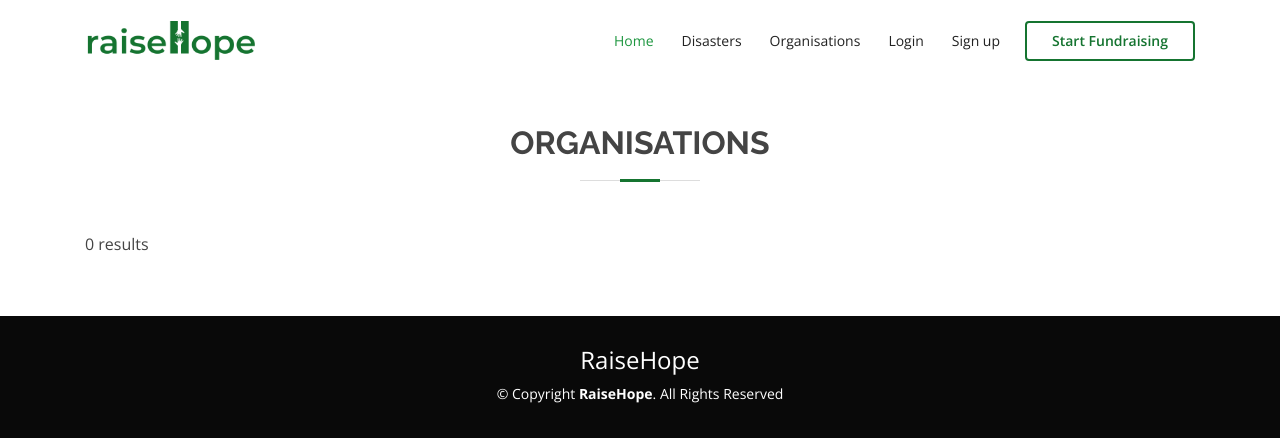
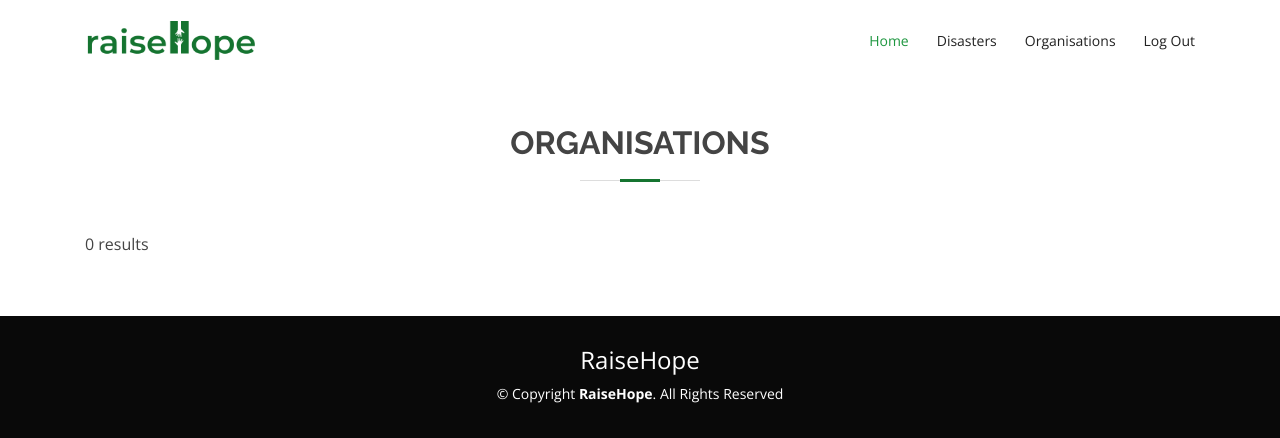
Before and after one commit to schristofo/RaiseHope, a PHP site: page /organisation.php in a window 1280 px wide. Shown: the top 438 px of the page. Run offline with PHP 8.4, Linux system fonts and the light colour scheme; the visitor is signed in with stand-in values (Sample User, id 1); data that the repository does not hold is empty.

Commit message:
change quote, nav bar selected

```diff
--- a/donate.php
+++ b/donate.php
@@ -47,7 +47,7 @@
       <nav class="nav-menu d-none d-lg-block">
         <ul>
           <li><a href="index.php">Home</a></li>
-          <li><a href="index.php#disasters">Disasters</a></li>
+          <li class="active"><a href="index.php#disasters">Disasters</a></li>
           <li><a href="organisation.php">Organisations</a></li>
           <?php
             if($_SESSION['User'] == "donor") {
--- a/index.php
+++ b/index.php
@@ -47,7 +47,7 @@
       <a href="index.php" class="logo mr-auto"><img src="assets/img/logo.png" alt="" class="img-fluid"></a>
       <nav class="nav-menu d-none d-lg-block">
         <ul>
-          <li><a href="index.php">Home</a></li>
+          <li class="active"><a href="index.php">Home</a></li>
           <li><a href="index.php#disasters">Disasters</a></li>
           <li><a href="organisation.php">Organisations</a></li>
           <?php
@@ -77,7 +77,7 @@
           <div class="carousel-container">
             <div class="container">
               <h2 class="animate__animated animate__fadeInDown">Welcome to <span>Raise Hope</span></h2>
-              <p class="animate__animated animate__fadeInUp">Be the difference you want to see in the world. </p>
+              <p class="animate__animated animate__fadeInUp"><i>'Giving is not just about make a donation, it s about making difference'</i> <br>-Kathy Calvin</p>
               <a href="#disasters" class="btn-get-started animate__animated animate__fadeInUp scrollto">Donate</a>
             </div>
           </div>
--- a/login.php
+++ b/login.php
@@ -41,15 +41,14 @@
       <nav class="nav-menu d-none d-lg-block">
         <ul>
           <li class="active"><a href="index.php">Home</a></li>
-          <!-- LINKKKKKKKKKKK -->
           <li><a href="index.php#disasters">Disasters</a></li>
           <li><a href="organisation.php">Organisations</a></li>
-          <li><a href="login.php">Login</a></li>
+          <li class="active"><a href="login.php">Login</a></li>
           <li><a href="signup.php">Sign up</a></li>
 
         </ul>
       </nav><!-- .nav-menu -->
-      <a href="make-post.html" class="get-started-btn">Start Fundraising</a>
+      <a href="login.php" class="get-started-btn">Start Fundraising</a>
 
     </div>
   </header><!-- End Header -->
--- a/organisation.php
+++ b/organisation.php
@@ -1,4 +1,3 @@
-
 <!DOCTYPE html>
 <?php
 session_start();
@@ -80,37 +79,21 @@ if ($conn->connect_error) {
 
       <nav class="nav-menu d-none d-lg-block">
         <ul>
-          <li class="active"><a href="index.php">Home</a></li>
+          <li><a href="index.php">Home</a></li>
           <!-- LINKKKKKKKKKKK -->
-          <li><a href="index.php">Disasters</a></li>
-          <li><a href="organisation.php">Organisations</a></li>
-          <!-- <li><a href="#portfolio">Portfolio</a></li> -->
-          <!-- <li><a href="#team">Team</a></li> -->
-          <!-- <li class="drop-down"><a href="">Drop Down</a>
-            <ul>
-              <li><a href="#">Drop Down 1</a></li>
-              <li class="drop-down"><a href="#">Deep Drop Down</a>
-                <ul>
-                  <li><a href="#">Deep Drop Down 1</a></li>
-                  <li><a href="#">Deep Drop Down 2</a></li>
-                  <li><a href="#">Deep Drop Down 3</a></li>
-                  <li><a href="#">Deep Drop Down 4</a></li>
-                  <li><a href="#">Deep Drop Down 5</a></li>
-                </ul>
-              </li>
-              <li><a href="#">Drop Down 2</a></li>
-              <li><a href="#">Drop Down 3</a></li>
-              <li><a href="#">Drop Down 4</a></li>
-            </ul>
-          </li> -->
-          <li><a href="login.php">Login</a></li>
-          <li><a href="signup.php">Sign up</a></li>
-
-        </ul>
-      </nav><!-- .nav-menu -->
-
-      <a href="make-post.html" class="get-started-btn">Start Fundraising</a>
-
+          <li><a href="index.php#disasters">Disasters</a></li>
+          <li class="active"><a href="organisation.php">Organisations</a></li>
+          <?php
+            if($_SESSION['User'] == "donor") {
+              echo "<li><a href='logout.php'>Log Out</a></li> </ul> </nav>";
+            }
+            elseif($_SESSION['User'] == "fundraiser" ) {
+              echo "<li><a href='logout.php'>Log Out</a></li> </ul> </nav> <a href='make-post.php' class='get-started-btn'>Start Fundraising</a>";
+            }
+            else {
+              echo "<li><a href='login.php'>Login</a></li> <li><a href='signup.php'>Sign up</a></li> </ul> </nav> <a href='login.php' class='get-started-btn'>Start Fundraising</a>";
+            }
+          ?>
     </div>
   </header><!-- End Header -->
 
--- a/post.php
+++ b/post.php
@@ -40,7 +40,7 @@ include('connection.php');
       <nav class="nav-menu d-none d-lg-block">
         <ul>
           <li><a href="index.php">Home</a></li>
-          <li><a href="index.php#disasters">Disasters</a></li>
+          <li class="active"><a href="index.php#disasters">Disasters</a></li>
           <li><a href="organisation.php">Organisations</a></li>
           <?php
             if($_SESSION['User'] == "donor") {
--- a/signup-impacted.php
+++ b/signup-impacted.php
@@ -44,7 +44,7 @@
           <li><a href="index.php#disasters">Disasters</a></li>
           <li><a href="organisation.php">Organisations</a></li>
           <li><a href="login.php">Login</a></li>
-          <li><a href="signup.php">Sign up</a></li>
+          <li class="active"><a href="signup.php">Sign up</a></li>
 
         </ul>
       </nav><!-- .nav-menu -->
--- a/signup-organisation.php
+++ b/signup-organisation.php
@@ -39,12 +39,11 @@
 
       <nav class="nav-menu d-none d-lg-block">
         <ul>
-          <li class="active"><a href="index.php">Home</a></li>
-          <!-- LINKKKKKKKKKKK -->
+          <li><a href="index.php">Home</a></li>
           <li><a href="index.php#disasters">Disasters</a></li>
           <li><a href="organisation.php">Organisations</a></li>
           <li><a href="login.php">Login</a></li>
-          <li><a href="signup.php">Sign up</a></li>
+          <li class="active"><a href="signup.php">Sign up</a></li>
 
         </ul>
       </nav><!-- .nav-menu -->
--- a/signup.php
+++ b/signup.php
@@ -38,7 +38,7 @@
                 <li><a href="index.php#disasters">Disasters</a></li>
                 <li><a href="organisation.php">Organisations</a></li>
                 <li><a href="login.php">Login</a></li>
-                <li><a href="signup.php">Sign up</a></li>
+                <li class="active"><a href="signup.php">Sign up</a></li>
 
                 </ul>
             </nav>
```
Also changed, not shown: connection.php (line endings or trailing spaces).
